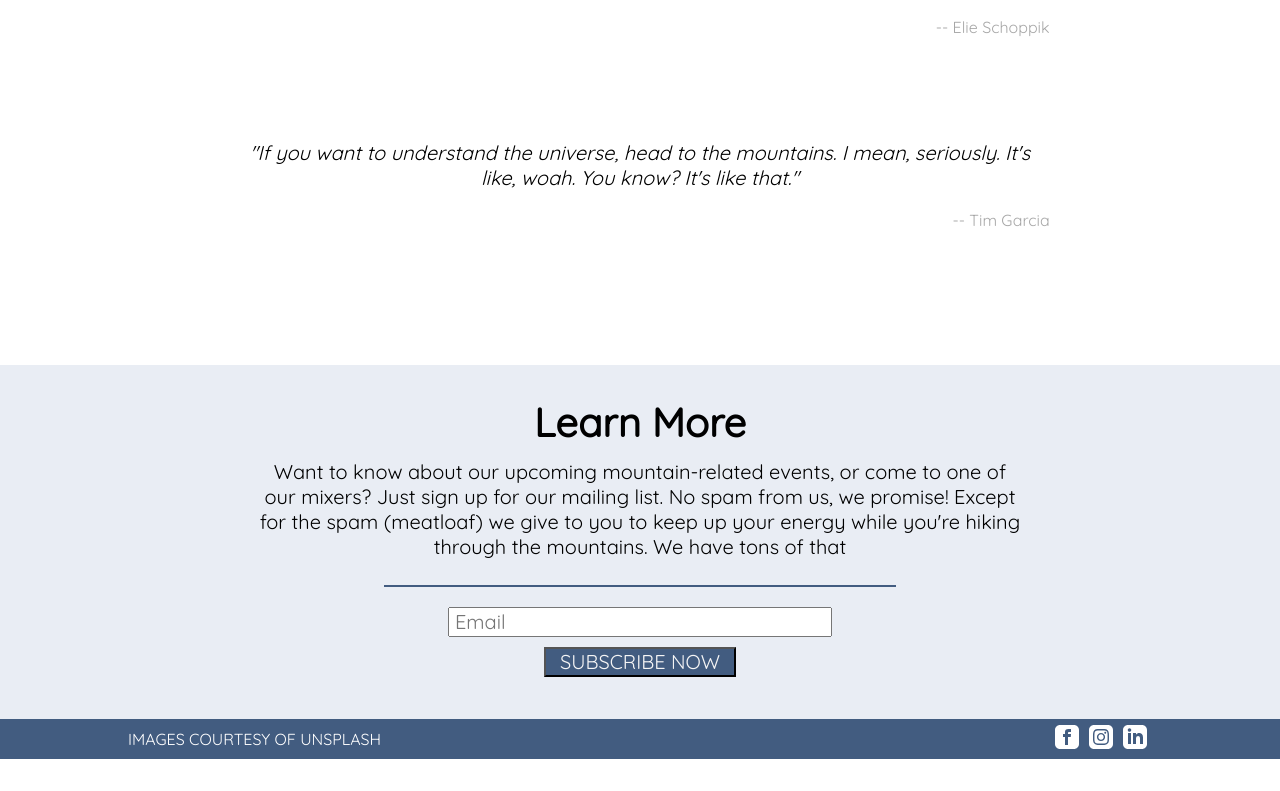
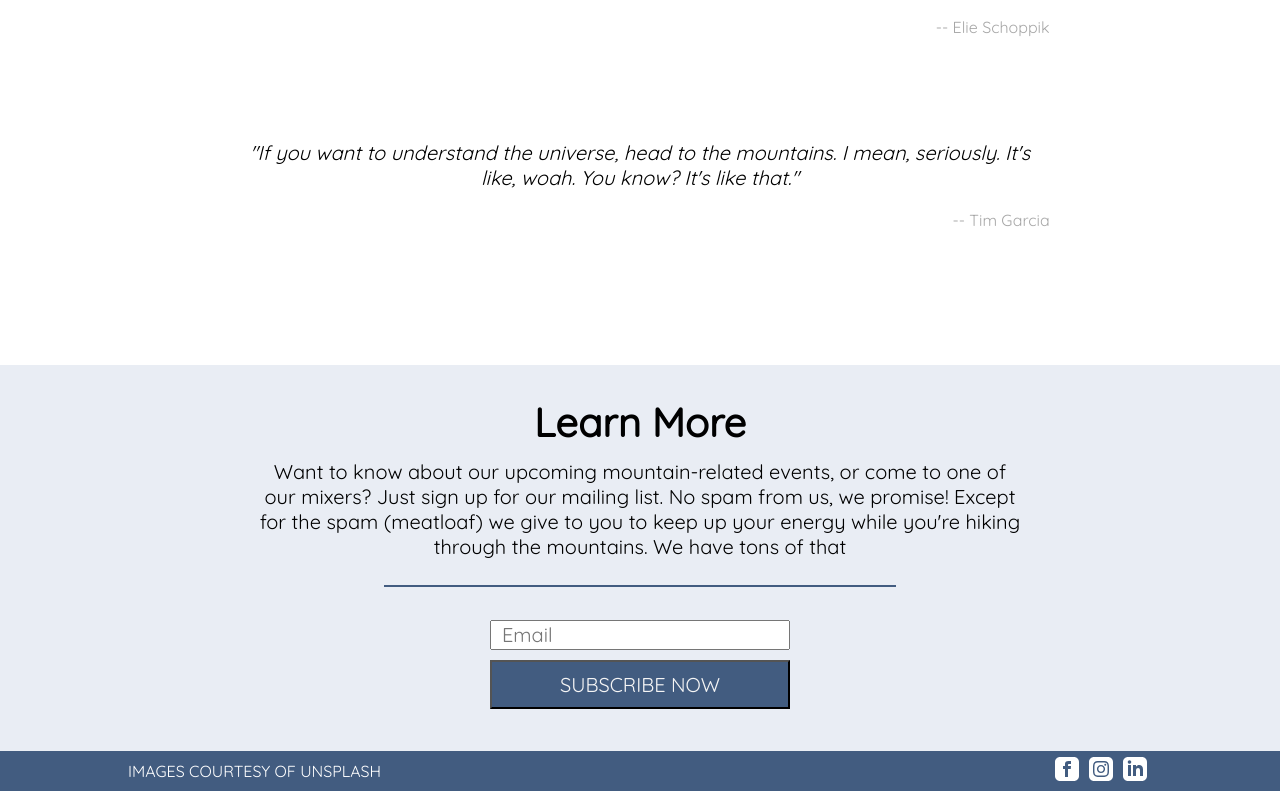
Before and after one commit to rookiemonkey/mountaintravel, a website: page index.html in a window 1280 px wide. Shown: the part 2935-3726 px from the top of the page. Before the commit the page ends 3694 px from the top, so only its background shows below. Drawn offline with Linux system fonts and the light colour scheme.

Commit message:
fixing styles

```diff
--- a/assets/sass/learnMore.scss
+++ b/assets/sass/learnMore.scss
@@ -22,25 +22,31 @@
         margin: 0 30% 1% 30%;
     }
 
+    div.learnmoreFormContainer {
+        display: flex;
+        justify-content: center;
+
         form {
+            width: 300px;
 
             input[type="email"] {
                 display: block;
-            width: 30%;
+                width: 100%;
                 height: 30px;
-            padding: 5px;
+                padding: 10px;
                 margin: 20px auto 10px auto;
                 font-size: 1.25rem;
             }
 
             button {
                 display: block;
-            width: 15%;
-            height: 30px;
+                width: 100%;
                 margin: 10px auto;
+                padding: 10px;
                 color: whitesmoke;
                 background-color: $accent2;
                 font-size: 1.25rem;
             }
         }
     }
+}
--- a/index.html
+++ b/index.html
@@ -155,10 +155,12 @@
         mixers? Just sign up for our mailing list. No spam from us, we promise! Except for the spam (meatloaf) we give
         to you to keep up your energy while you're hiking through the mountains. We have tons of that</span>
       <hr>
-      <form action="nohandler.php" method="POST">
-        <input type="email" placeholder="Email">
-        <button>SUBSCRIBE NOW</button>
-      </form>
+      <div class="learnmoreFormContainer">
+        <form action="nohandler.php" method="POST">
+          <input type="email" placeholder="Email">
+          <button>SUBSCRIBE NOW</button>
+        </form>
+      </div>
     </article>
 
   </section>
```
Also changed, not shown: assets/css/main.css. Lines whose indentation alone changed are shown as unchanged.
